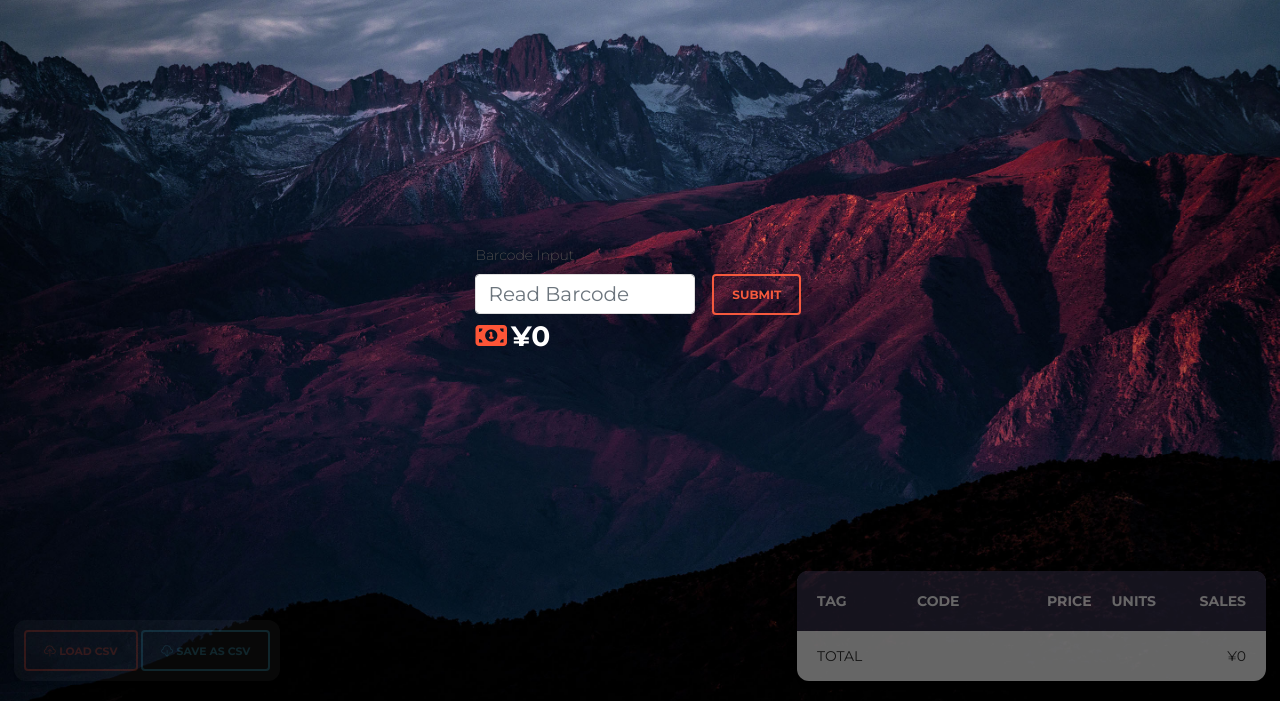
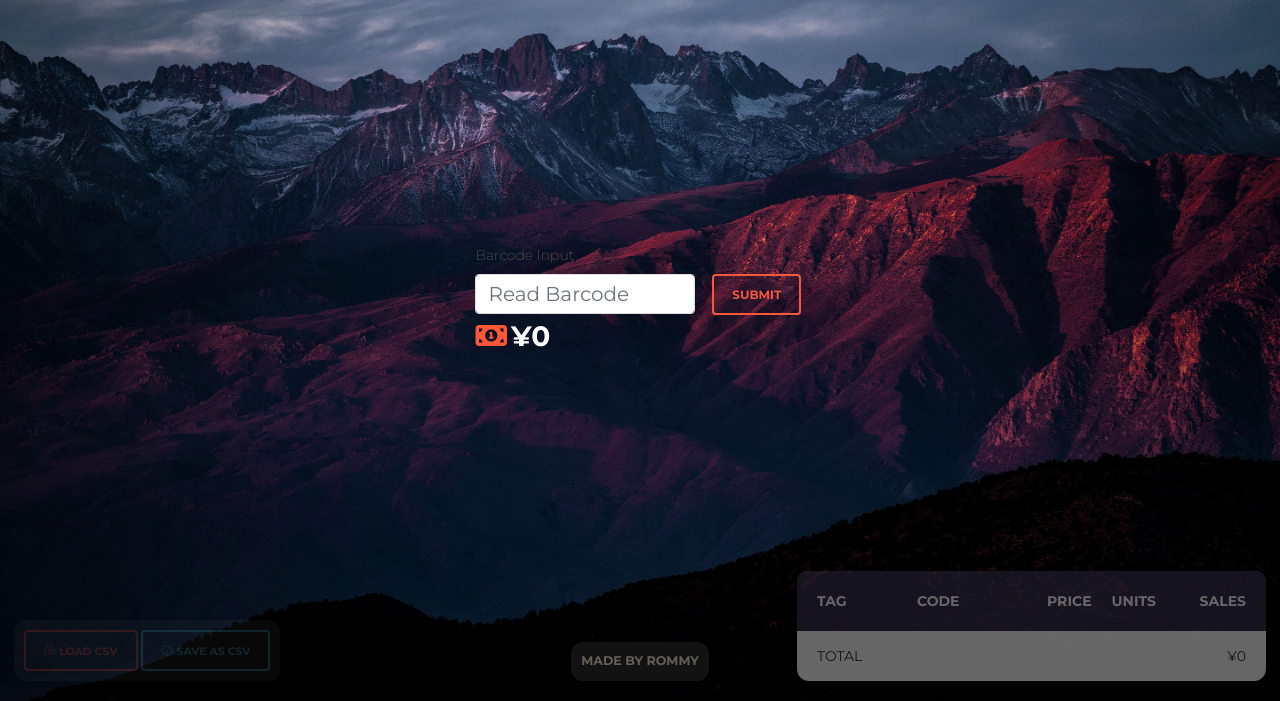
Before and after one commit to DarthRommy/Mogi_Casher-HTML, a plain HTML site: page index.html in a window 1280 px wide. Shown: the part 99-800 px from the top of the page. Drawn offline with Linux system fonts and the light colour scheme; some packages are replaced by stand-ins of ours.

Commit message:
v0.5.4 fix1
Rommyクレジット追加

```diff
--- a/index.css
+++ b/index.css
@@ -267,3 +267,15 @@ th {
 #database2:hover {
     opacity: 1;
 }
+
+#credit {
+    bottom: 0;
+    opacity: 0.4;
+    position: fixed;
+    padding: 0%;
+    background-color: #2e2e2e;
+}
+
+#credit:hover {
+    opacity: 1;
+}
--- a/index.html
+++ b/index.html
@@ -140,7 +140,15 @@
         <div class="card-body" id="main-table-area"></div>
       </div>
     </div>
-    <!--<div class="moving-clouds" style="background-image: url('./paper-kit-2/assets/img/clouds.png');"></div>-->
+
+    <!-- Credit -->
+    <div class="card" id="credit">
+      <div class="card-body" style="padding: 10px;">
+        <div>
+          <p class="h6" style="color: antiquewhite; margin: auto;">Made By Rommy</p>
+        </div>
+      </div>
+    </div>
 
     <!-- Modal No Input Error -->
     <div class="modal fade bd-example-modal-sm error-no-input" tabindex="-1" role="dialog" aria-labelledby="mySmallModalLabel" aria-hidden="true" id="error-no-input">
```
